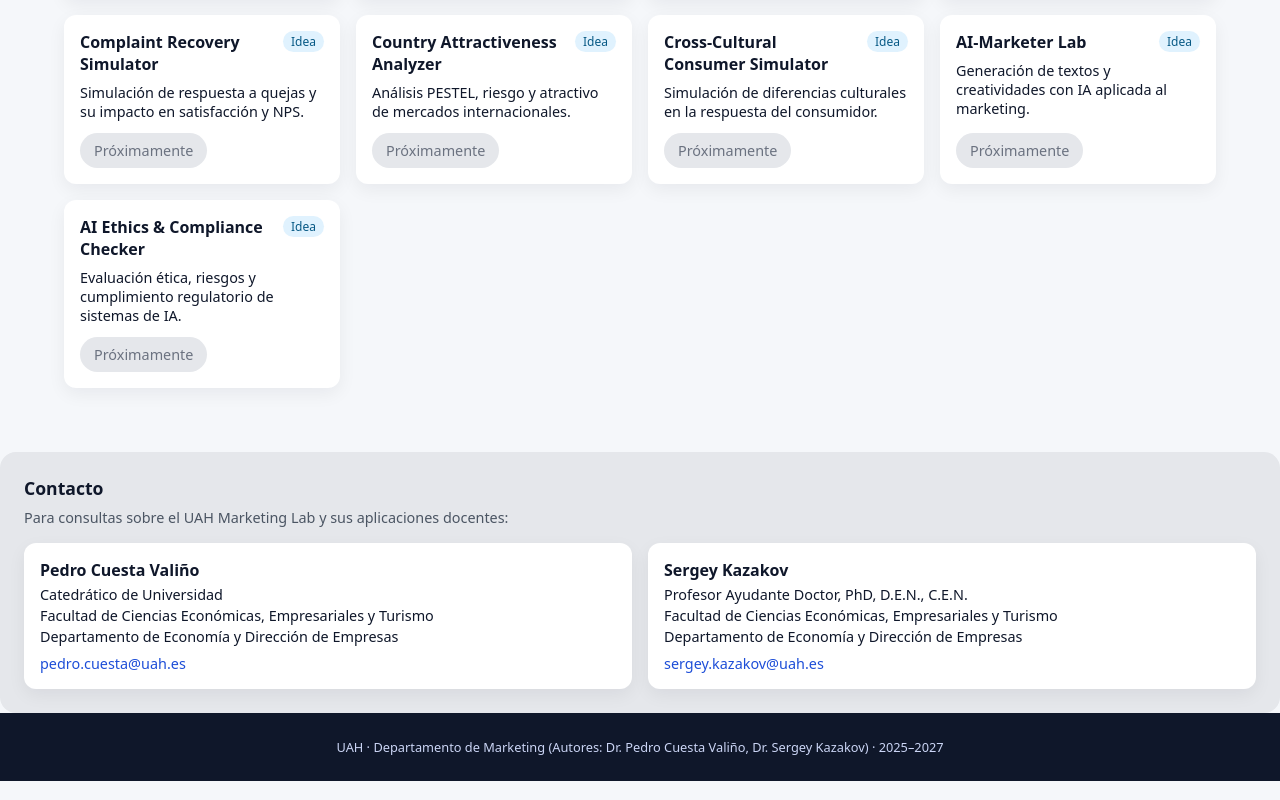
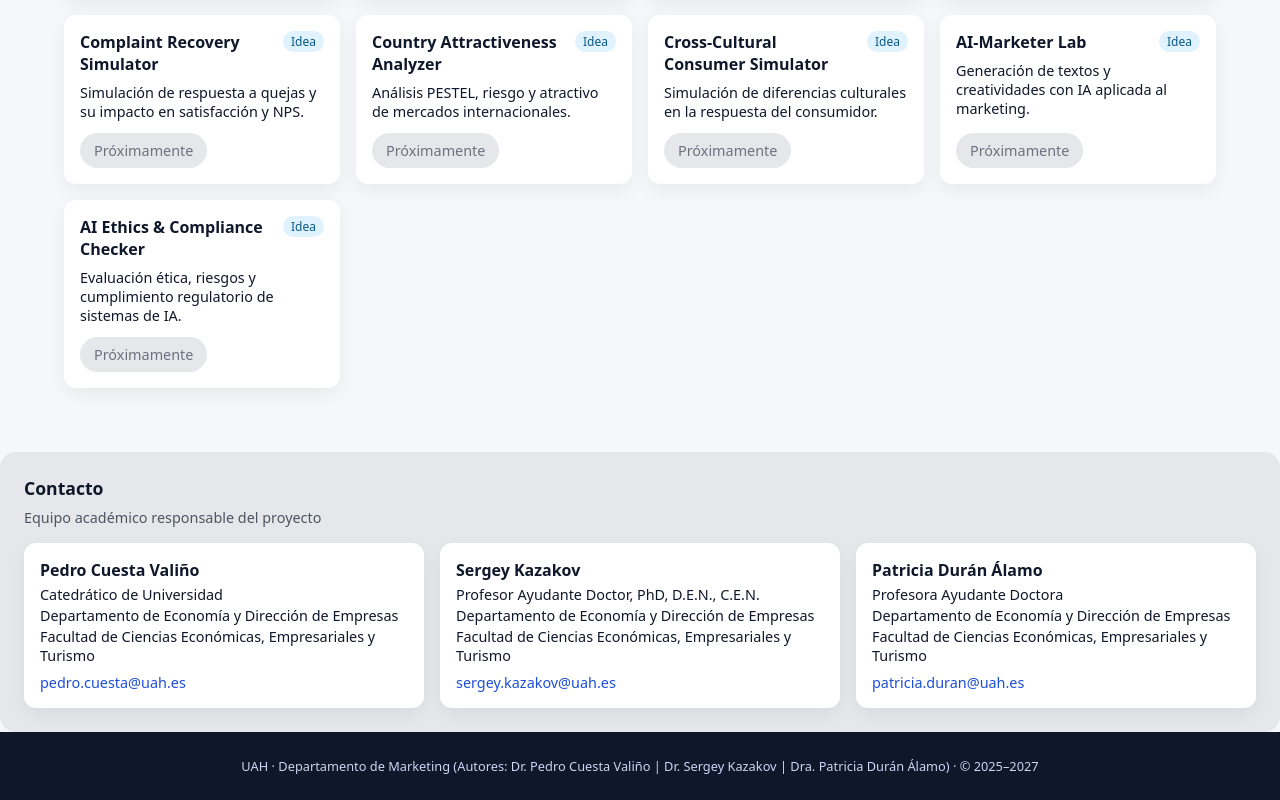
Before and after one commit to sergey-kazakov/uah-marketing-lab-hub, a React (Vite) app: page / in a window 1280 px wide. Shown: the part 884-1684 px from the top of the page. Built offline with nearby package versions, Linux system fonts and the light colour scheme.

Commit message:
Add multilingual academic contacts to i18n

```diff
--- a/src/App.jsx
+++ b/src/App.jsx
@@ -71,25 +71,17 @@ export default function App() {
             <p className="contact-subtitle">{t.contactSectionSubtitle}</p>
 
             <div className="contact-grid">
-              <article className="contact-card">
-                <h3>Pedro Cuesta Valiño</h3>
-                <p>Catedrático de Universidad</p>
-                <p>Facultad de Ciencias Económicas, Empresariales y Turismo</p>
-                <p>Departamento de Economía y Dirección de Empresas</p>
-                <a href="mailto:pedro.cuesta@uah.es">
-                  pedro.cuesta@uah.es
-                </a>
-              </article>
-
-              <article className="contact-card">
-                <h3>Sergey Kazakov</h3>
-                <p>Profesor Ayudante Doctor, PhD, D.E.N., C.E.N.</p>
-                <p>Facultad de Ciencias Económicas, Empresariales y Turismo</p>
-                <p>Departamento de Economía y Dirección de Empresas</p>
-                <a href="mailto:sergey.kazakov@uah.es">
-                  sergey.kazakov@uah.es
-                </a>
-              </article>
+              {t.contacts.map((c) => (
+                <article key={c.email} className="contact-card">
+                  <h3>{c.name}</h3>
+                  <p>{c.title}</p>
+                  {c.area && <p>{c.area}</p>}
+                  <p>{c.dept}</p>
+                  <p>{c.faculty}</p>
+                  {c.uni && <p>{c.uni}</p>}
+                  <a href={`mailto:${c.email}`}>{c.email}</a>
+                </article>
+              ))}
             </div>
           </section>
       <Footer lang={lang} />
--- a/src/i18n/i18n.js
+++ b/src/i18n/i18n.js
@@ -6,14 +6,13 @@ export const LANGS = {
 export const uiTexts = {
   es: {
     title: "UAH Marketing Lab",
-    subtitle: "Suite de aplicaciones interactivas para una docencia innovadora en marketing",
+    subtitle:
+      "Suite de aplicaciones interactivas para una docencia innovadora en marketing",
     heroDescription:
       "Cada aplicación es un mini-laboratorio para practicar conceptos clave con datos y simulaciones.",
     viewManual: "Ver manual docente",
     contact: "Contacto",
-    contactSectionTitle: "Contacto",
-    contactSectionSubtitle:
-      "Para consultas sobre el UAH Marketing Lab y sus aplicaciones docentes:",
+
     all: "Todas",
     category: {
       fundamentos: "Marketing Fundamentos",
@@ -32,9 +31,38 @@ export const uiTexts = {
     },
     openApp: "Abrir aplicación",
     comingSoon: "Próximamente",
+
     footerText:
-      "UAH · Departamento de Marketing (Autores: Dr. Pedro Cuesta Valiño, Dr. Sergey Kazakov) · 2025–2027",
+      "UAH · Departamento de Marketing (Autores: Dr. Pedro Cuesta Valiño | Dr. Sergey Kazakov | Dra. Patricia Durán Álamo) · © 2025–2027",
+
+    contactSectionTitle: "Contacto",
+    contactSectionSubtitle: "Equipo académico responsable del proyecto",
+
+    contacts: [
+      {
+        name: "Pedro Cuesta Valiño",
+        title: "Catedrático de Universidad",
+        faculty: "Facultad de Ciencias Económicas, Empresariales y Turismo",
+        dept: "Departamento de Economía y Dirección de Empresas",
+        email: "pedro.cuesta@uah.es",
+      },
+      {
+        name: "Sergey Kazakov",
+        title: "Profesor Ayudante Doctor, PhD, D.E.N., C.E.N.",
+        faculty: "Facultad de Ciencias Económicas, Empresariales y Turismo",
+        dept: "Departamento de Economía y Dirección de Empresas",
+        email: "sergey.kazakov@uah.es",
+      },
+      {
+        name: "Patricia Durán Álamo",
+        title: "Profesora Ayudante Doctora",
+        faculty: "Facultad de Ciencias Económicas, Empresariales y Turismo",
+        dept: "Departamento de Economía y Dirección de Empresas",
+        email: "patricia.duran@uah.es",
+      },
+    ],
   },
+
   en: {
     title: "UAH Marketing Lab",
     subtitle: "Interactive applications suite for innovative marketing education",
@@ -42,9 +70,7 @@ export const uiTexts = {
       "Each application is a mini-lab to practice key marketing concepts with data and simulations.",
     viewManual: "View teaching manual",
     contact: "Contact",
-    contactSectionTitle: "Contact",
-    contactSectionSubtitle:
-      "For questions about the UAH Marketing Lab and its teaching applications:",
+
     all: "All",
     category: {
       fundamentos: "Marketing Fundamentals",
@@ -63,13 +89,43 @@ export const uiTexts = {
     },
     openApp: "Open app",
     comingSoon: "Coming soon",
+
     footerText:
-      "UAH · Department of Marketing (Authors: Dr. Pedro Cuesta Valiño, Dr. Sergey Kazakov) · 2025–2027",
+      "UAH · Department of Marketing (Authors: Dr. Pedro Cuesta Valiño, Dr. Sergey Kazakov, Dr. Patricia Durán Álamo) · © 2025–2027",
+
+    contactSectionTitle: "Contact",
+    contactSectionSubtitle: "Academic team responsible for the project",
+
+    contacts: [
+      {
+        name: "Pedro Cuesta Valiño",
+        title: "Full Professor",
+        faculty: "Faculty of Economics, Business and Tourism",
+        dept: "Department of Economics and Business Administration",
+        email: "pedro.cuesta@uah.es",
+      },
+      {
+        name: "Sergey Kazakov",
+        title: "Assistant Professor (PhD)",
+        faculty: "Faculty of Economics, Business and Tourism",
+        dept: "Department of Economics and Business Administration",
+        email: "sergey.kazakov@uah.es",
+      },
+      {
+        name: "Patricia Durán Álamo",
+        title: "Assistant Professor (PhD)",
+        faculty: "Faculty of Economics, Business and Tourism",
+        dept: "Department of Economics and Business Administration",
+        email: "patricia.duran@uah.es",
+      },
+    ],
   },
 };
 
 export function getInitialLang() {
   const stored = window.localStorage.getItem("uah_lab_lang");
-  if (stored === LANGS.ES || stored === LANGS.EN) return stored;
+  if (stored === LANGS.ES || stored === LANGS.EN) {
+    return stored;
+  }
   return LANGS.ES;
 }
```
